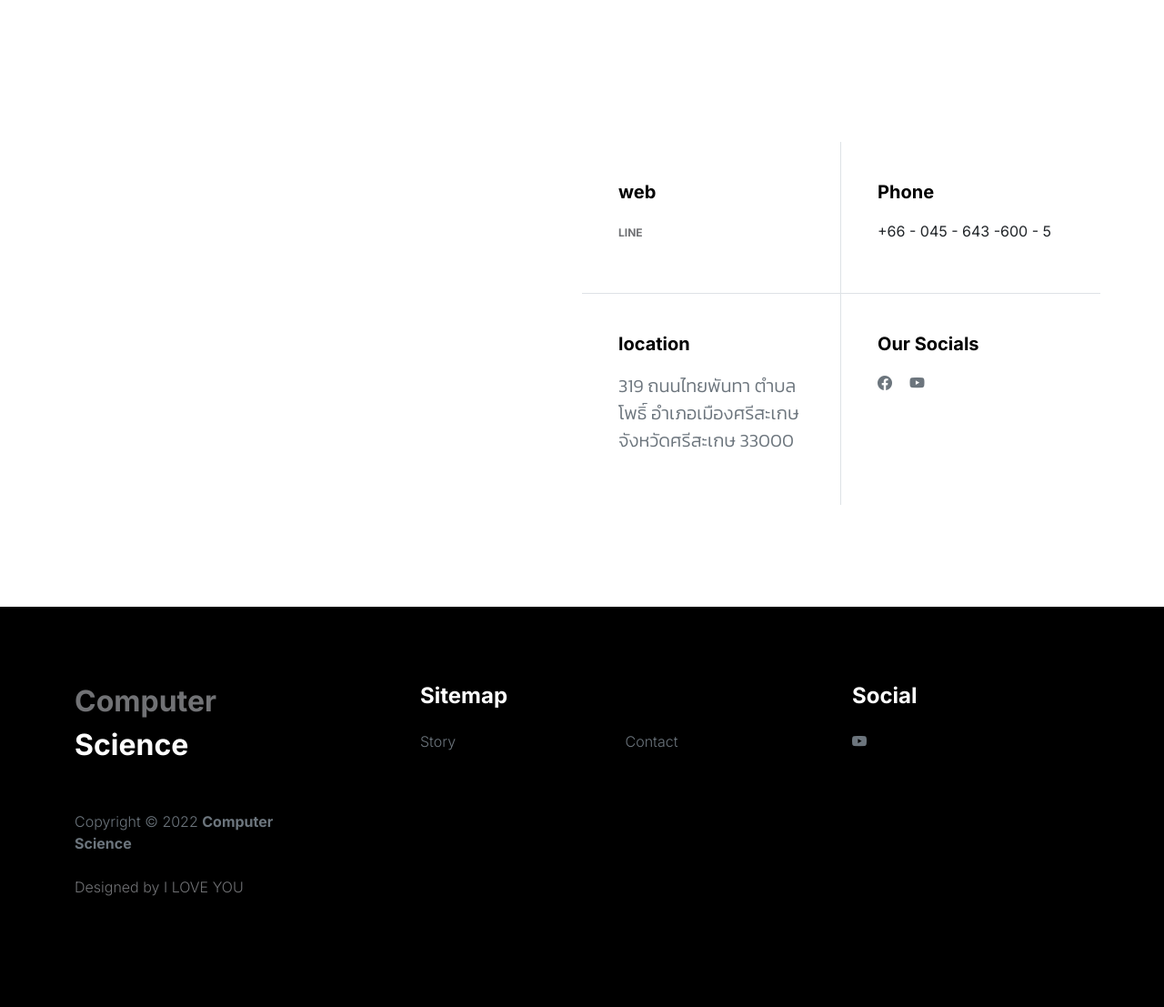
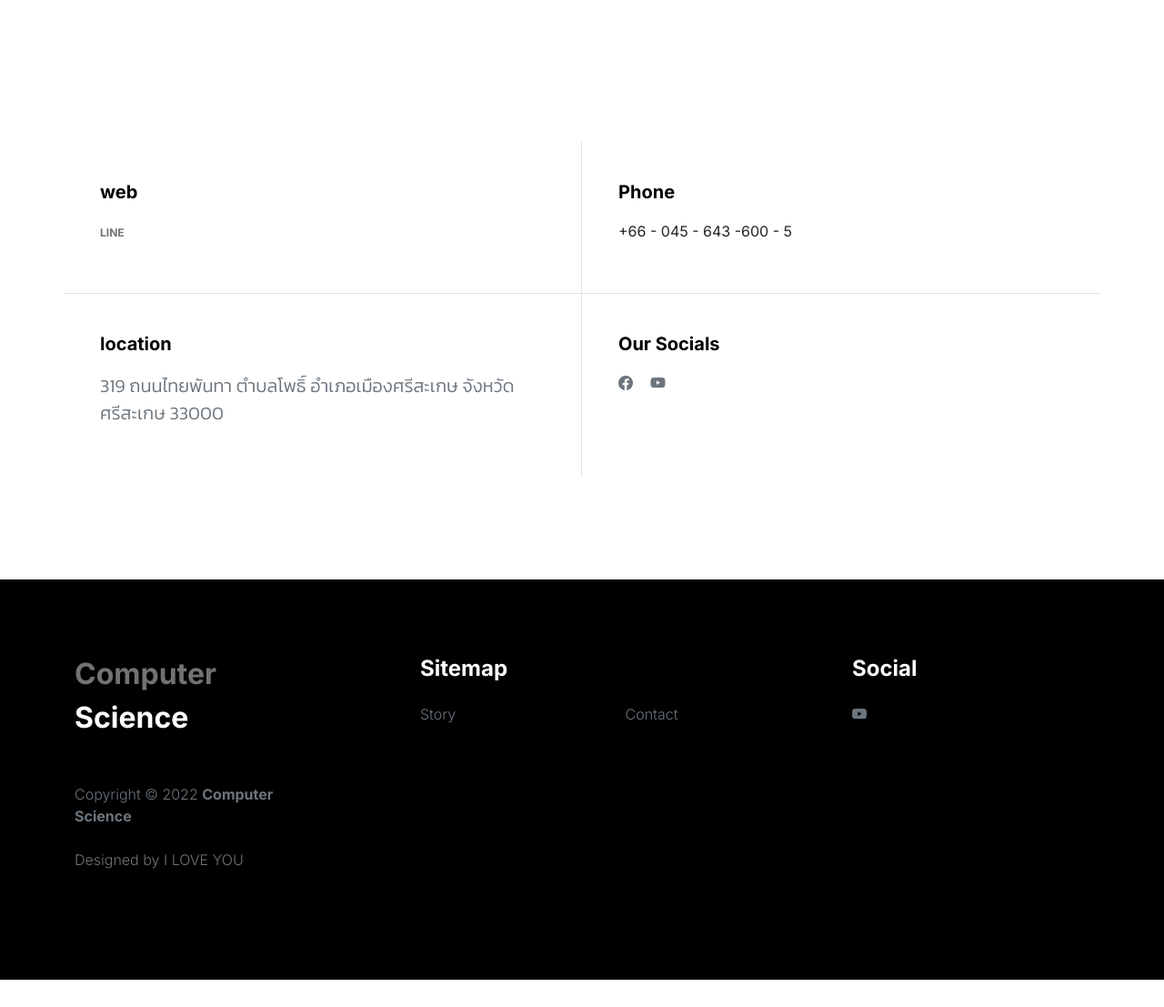
Before and after one commit to Jamboon007/clonebuch, a Django app: page /contact in a window 1280 px wide. Shown: the part 608-1715 px from the top of the page at 91% size. After the commit the page ends 1685 px from the top, so only its background shows below. Run offline with Django 4.2, Linux system fonts and the light colour scheme; some libraries are stand-ins or nearby versions.

Commit message:
Update contact.html

```diff
--- a/templates/contact.html
+++ b/templates/contact.html
@@ -21,7 +21,7 @@
     <div class="container">
         <div class="row">
 
-            <div class="col-lg-6 col-12 mt-5 ms-auto">
+            <div class="col-12 mt-5 ms-auto">
                 <div class="row">
                     <div class="col-6 border-end contact-info">
                         <h6 class="mb-3">web</h6>
```
